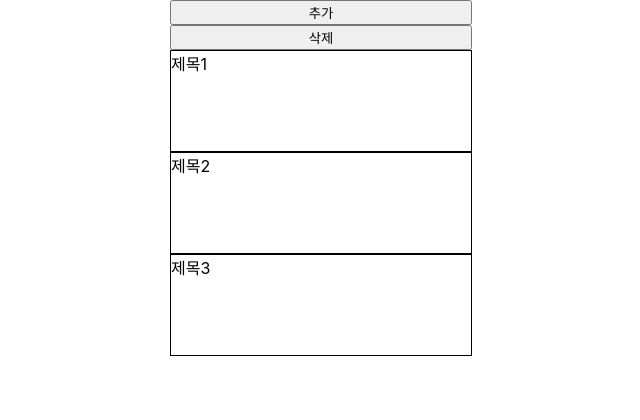
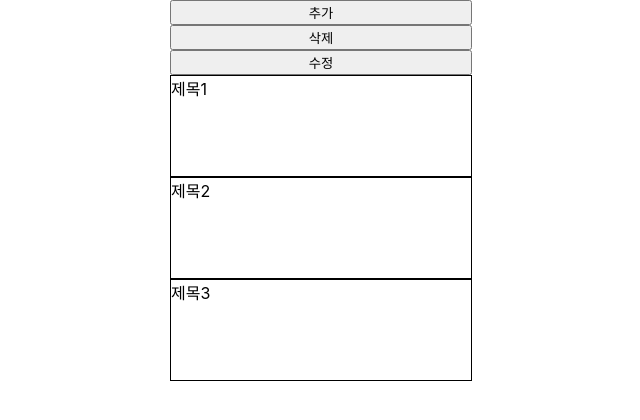
Before and after one commit to Moonseonhyeon/React-secondapp, a React (Create React App) app: page / in a window 1280 px wide. Shown: the top 420 px of the page, without its empty margins (319-959 px from the left). Built offline with nearby package versions, Linux system fonts and the light colour scheme.

Commit message:
수정버튼, 검색, 배열 중간에 추가, ShouldComponentUpdate(), didmount()-생명주기, 스프레드연산자

```diff
--- a/src/App.js
+++ b/src/App.js
@@ -1,6 +1,12 @@
 import React, { Component } from "react";
 import Post from "./Post";
 import styled from "styled-components";
+
+//스타일 컴포넌트는 무조건 class 밖에!! 이유는 그릴 때 마다 포커스문제가 있다.
+const ContainerBox = styled.div`
+  display: grid;
+  justify-content: center;
+`;
 
 class App extends Component {
   state = {
@@ -21,11 +27,6 @@ class App extends Component {
   };
 
   render() {
-    const ContainerBox = styled.div`
-      display: grid;
-      justify-content: center;
-    `;
-
     const add = () => {
       this.setState({
         posts: this.state.posts.concat({ id: 4, title: "제목4" }),
@@ -40,10 +41,24 @@ class App extends Component {
       });
     };
 
+    const update = () => {
+      const data = {
+        id: 2,
+        title: "제목200",
+      };
+
+      this.setState({
+        posts: this.state.posts.map((post) =>
+          post.id === 2 ? { ...post, ...data } : post
+        ),
+      });
+    };
+
     return (
       <ContainerBox>
         <button onClick={add}>추가</button>
         <button onClick={del}>삭제</button>
+        <button onClick={update}>수정</button>
         {this.state.posts.map((post) => {
           return <Post id={post.id} title={post.title} />;
         })}
```
Also changed, not shown: Test.html (+56 -4 lines).
